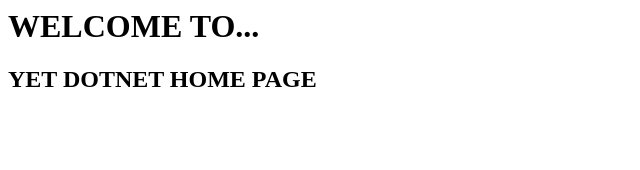
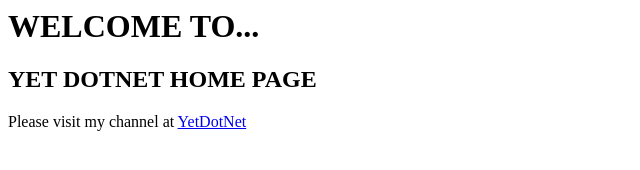
Before and after one commit to yetdotnet/yetdotnet.github.io, a plain HTML site: page index.html in a window 1280 px wide. Shown: the whole page, without its empty margins (0-640 px from the left). Drawn offline with Linux system fonts and the light colour scheme.

Commit message:
Update index.html

```diff
--- a/index.html
+++ b/index.html
@@ -9,5 +9,7 @@
   <h1>WELCOME TO...</h1>
     <h2>YET DOTNET HOME PAGE</h2>
 
+    <p>Please visit my channel at <a href="https://www.youtube.com/channel/UCbreSsC4YraTAUfaybxjmsg"> YetDotNet<a/>
+
 </body>
 </html>
```
